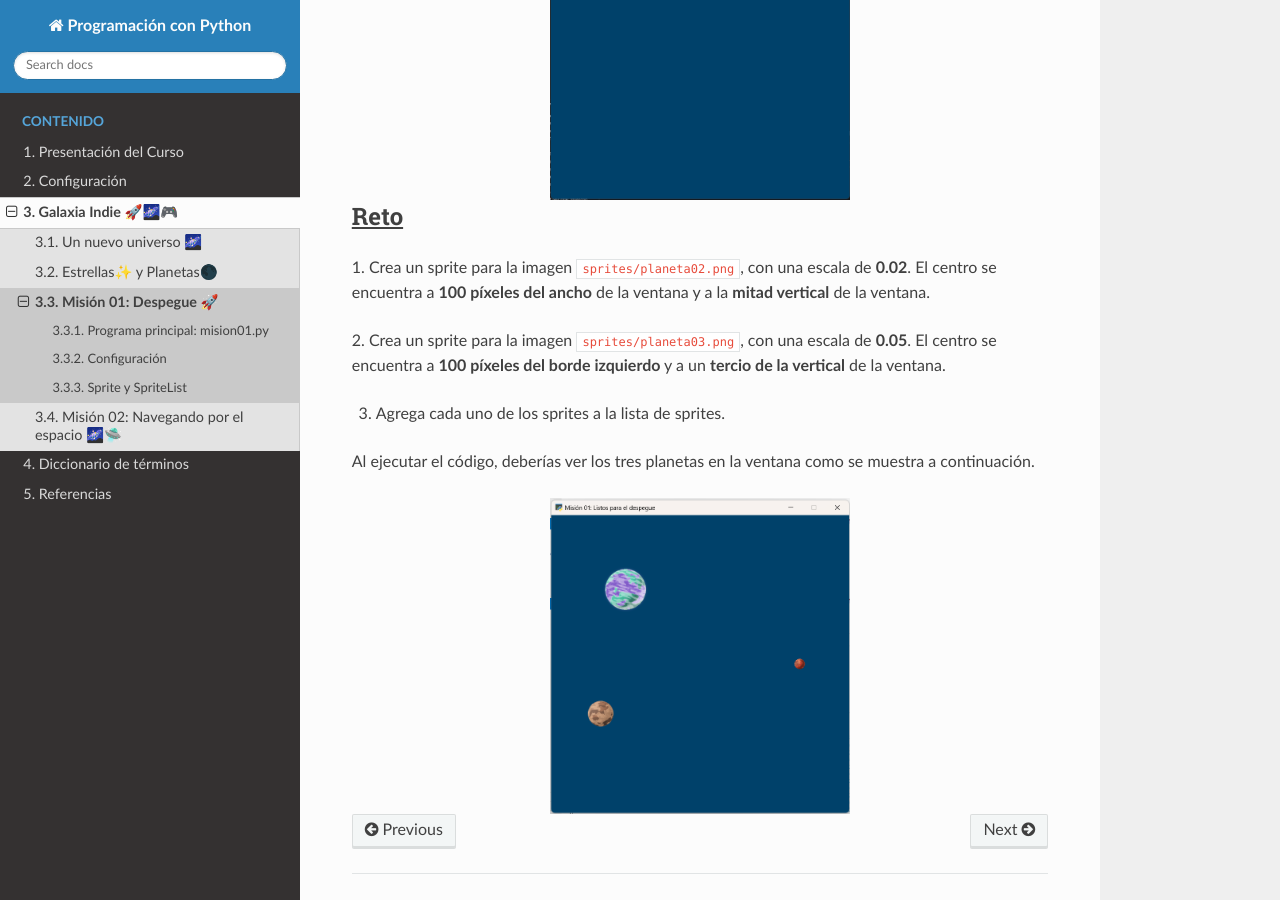
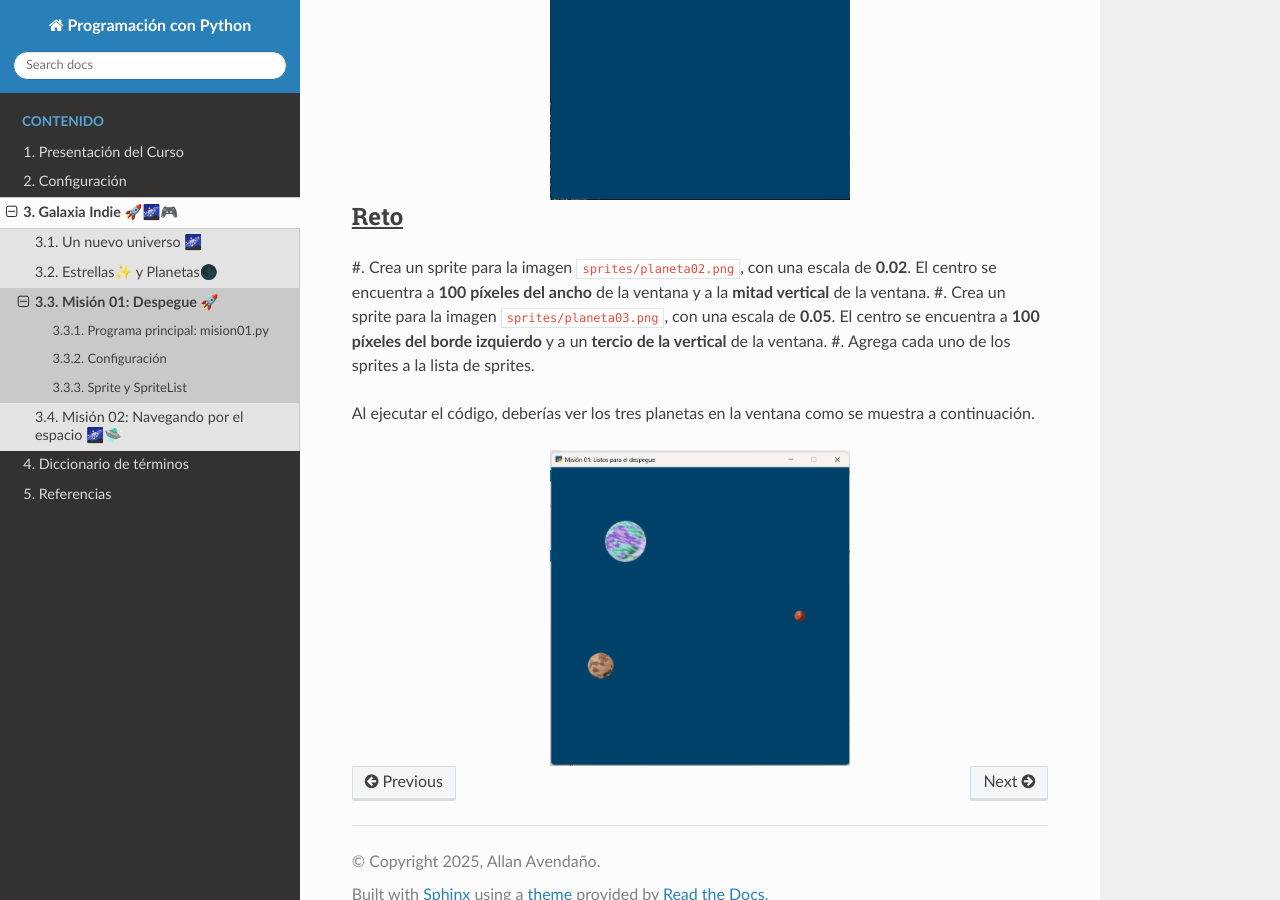
Before and after one commit to aavendan/programacion-python, a Sphinx documentation site: the page built from docs/source/sesiones/sesion03.rst, in a window 1280 px wide and 900 px high, scrolled down 3427 px. Built offline with Sphinx 7.4.7 and the Read the Docs theme 3.1.0, drawn with Linux system fonts in a browser that asks for light colours.

Commit message:
reformat

```diff
--- a/docs/source/configuracion.rst
+++ b/docs/source/configuracion.rst
@@ -63,4 +63,6 @@ hacer clic en el botón Instalar (2).
 Arcade
 ------------------
 
-`Documentación de Arcade <https://api.arcade.academy/en/latest/>`_
+En la misma línea de comando,
+
+Puedes consultar la documentación de Arcade en el `sitio oficial <https://api.arcade.academy/en/latest/>`_
--- a/docs/source/sesiones/sesion03.rst
+++ b/docs/source/sesiones/sesion03.rst
@@ -164,15 +164,13 @@ Finalmente, dibujamos la lista de sprites ``planetas`` en la ventana.
   :heading-level: 2
   :class: mi-clase-css
 
-1. Crea un sprite para la imagen ``sprites/planeta02.png``, con una escala
+#. Crea un sprite para la imagen ``sprites/planeta02.png``, con una escala
 de **0.02**. El centro se encuentra a **100 píxeles del ancho** de la ventana
 y a la **mitad vertical** de la ventana.
-
-2. Crea un sprite para la imagen ``sprites/planeta03.png``, con una escala
+#. Crea un sprite para la imagen ``sprites/planeta03.png``, con una escala
 de **0.05**. El centro se encuentra a **100 píxeles del borde izquierdo** y a
 un **tercio de la vertical** de la ventana.
-
-3. Agrega cada uno de los sprites a la lista de sprites.
+#. Agrega cada uno de los sprites a la lista de sprites.
 
 Al ejecutar el código, deberías ver los tres planetas en la ventana como
 se muestra a continuación.
@@ -181,6 +179,7 @@ se muestra a continuación.
     :width: 300
     :figclass: align-center
     :alt: tresplanetas
+
 
 .. admonition:: Haga click aquí para ver la solución
   :collapsible: closed
```
